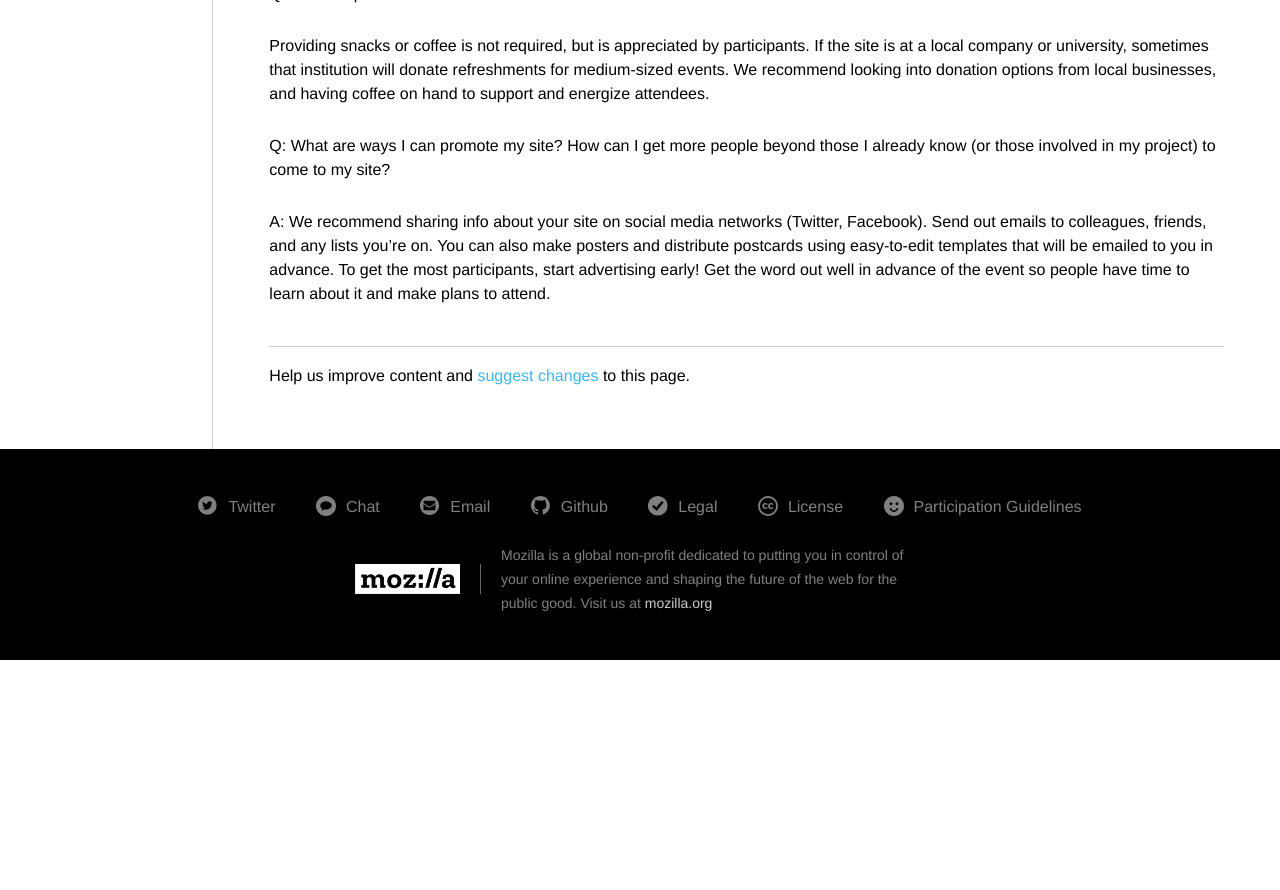
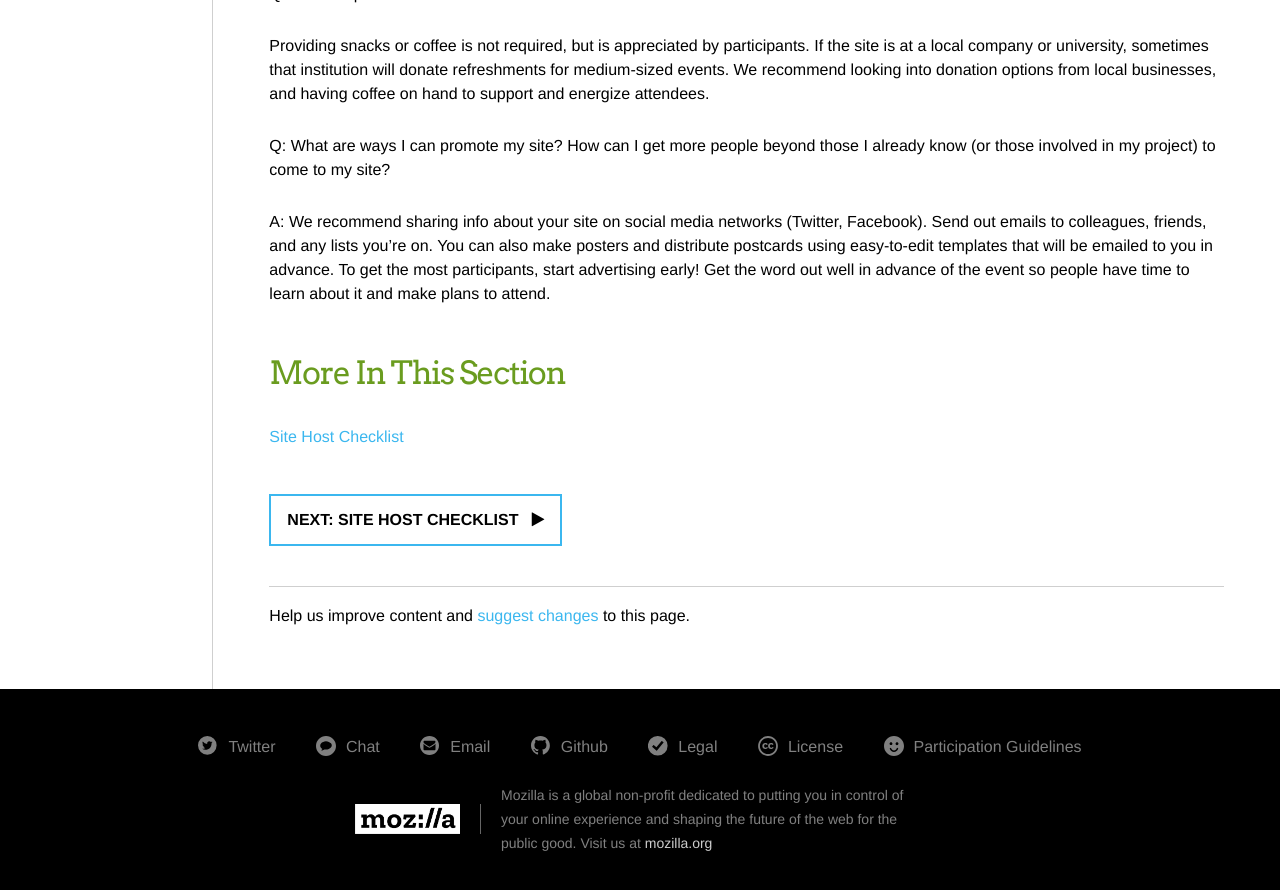
Before and after one commit to mozilla/global-sprint, a Jekyll site: the page built from _articles/site-hosts.md, in a window 1280 px wide and 900 px high, scrolled down 2127 px. Shown: the top 890 px of the window. Built offline with Jekyll 4.4.1, drawn with Linux system fonts in a browser that asks for light colours; comment, search, counter and statistics services are not loaded; before the commit the page ends 2787 px from its top, so only the background shows below that.

Commit message:
add site host checklist

```diff
--- a/_articles/site-hosts.md
+++ b/_articles/site-hosts.md
@@ -1,6 +1,9 @@
 ---
 layout: page
 title: For Site Hosts
+following:  _articles/site-hosts/checklist.md
+contents:
+  - _articles/site-hosts/checklist.md
 ---
 
 **Site Hosts coordinate local, in-person work spaces where contributors come together to work, network, and hang out during the Global Sprint. As Site Host, you'll also help to promote the event within your local area.**
```
Also changed, not shown: _articles/site-hosts/checklist.md (added, +5 -0 lines).
